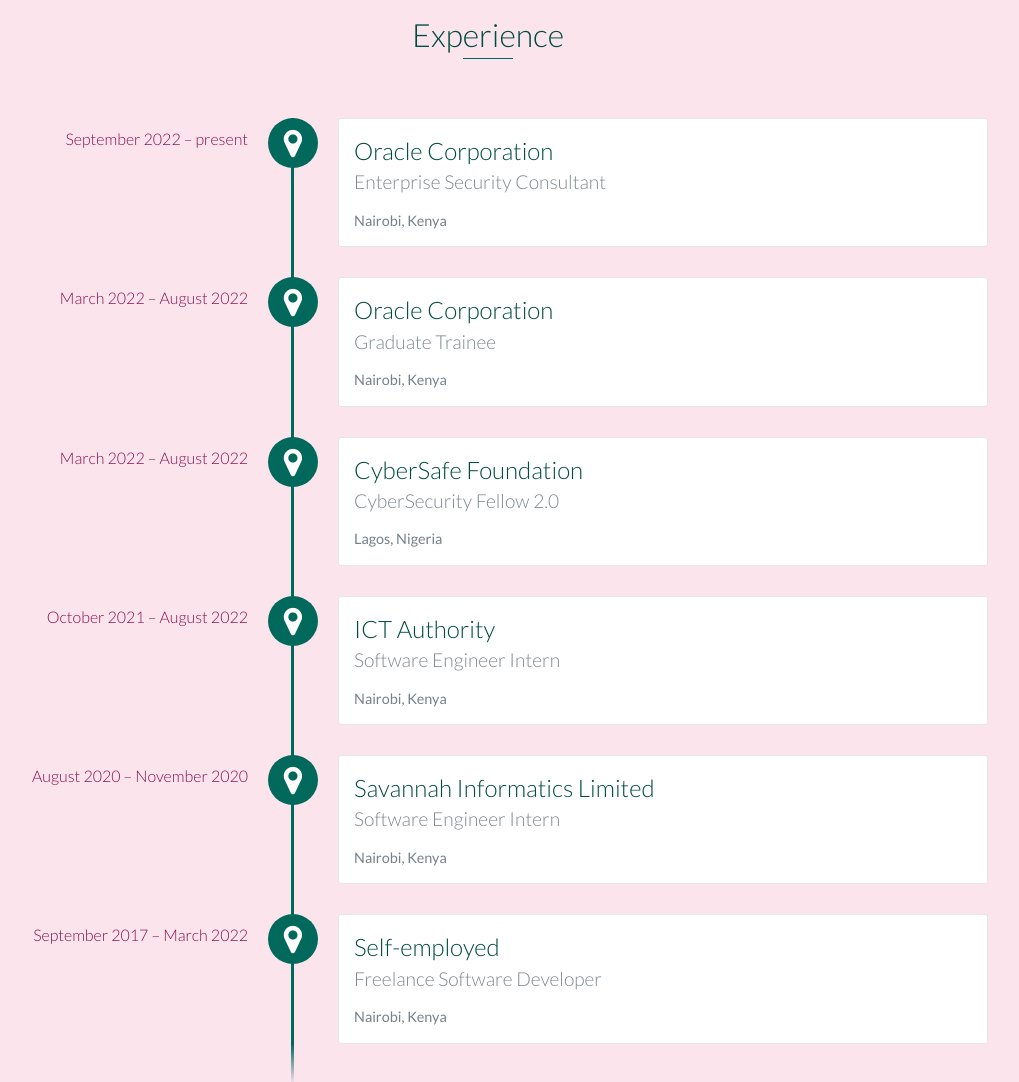
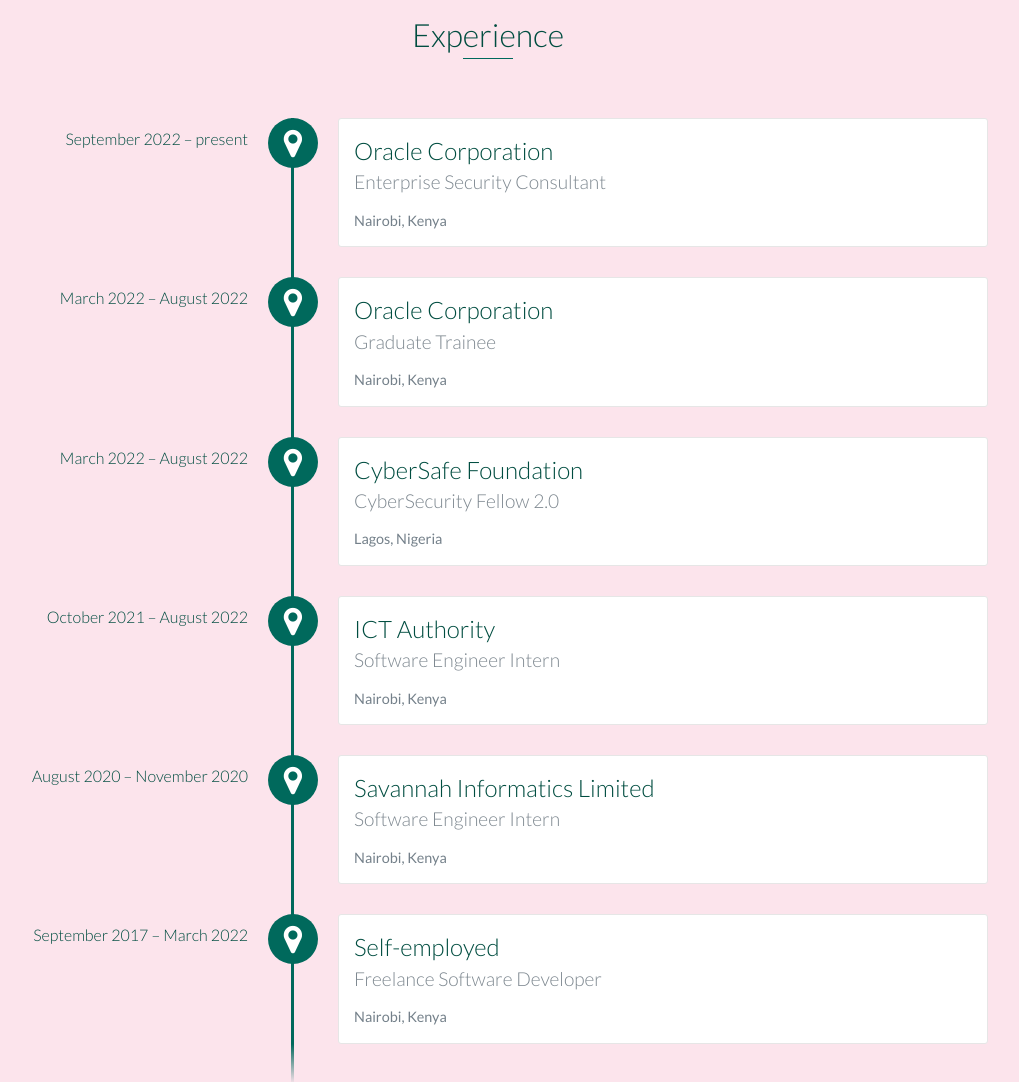
Before and after one commit to IyvonneBett/IyvonneBett.github.io, a website: page index.html in a window 1280 px wide. Shown: the part 1080-2162 px from the top of the page, without its empty margins (152-1171 px from the left). Drawn offline with nearby package versions, Linux system fonts and the light colour scheme; a web font is replaced by a local one.

```diff
--- a/scss/styles.scss
+++ b/scss/styles.scss
@@ -34,7 +34,7 @@
 */
 
 // Define base and accent colors
-$base-color: #F06292;
+$base-color: #00695c;
 $base-color-hover: darken($base-color, 10%);
 
 // Define background colors
```
Also changed, not shown: css/styles.css.
